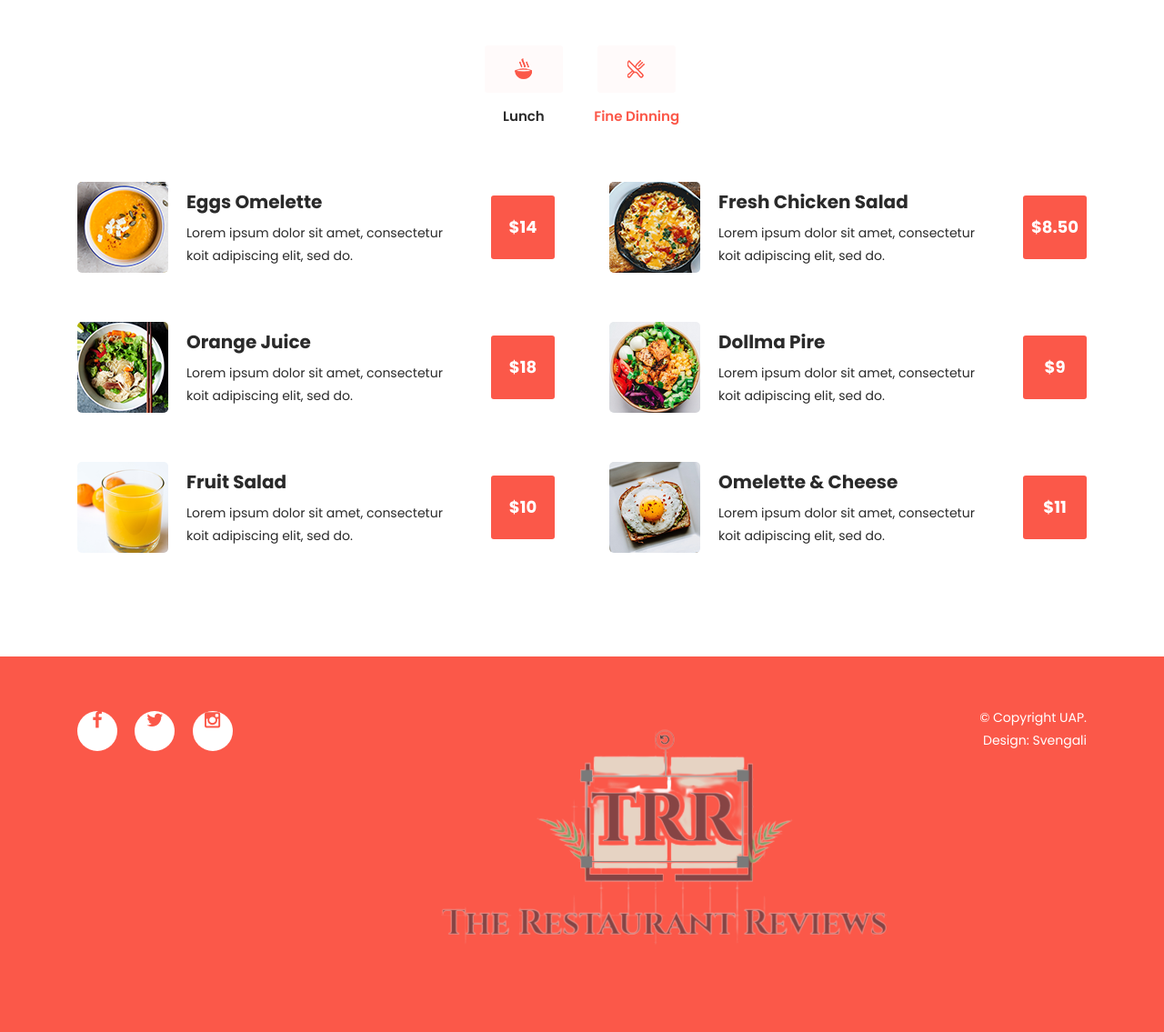
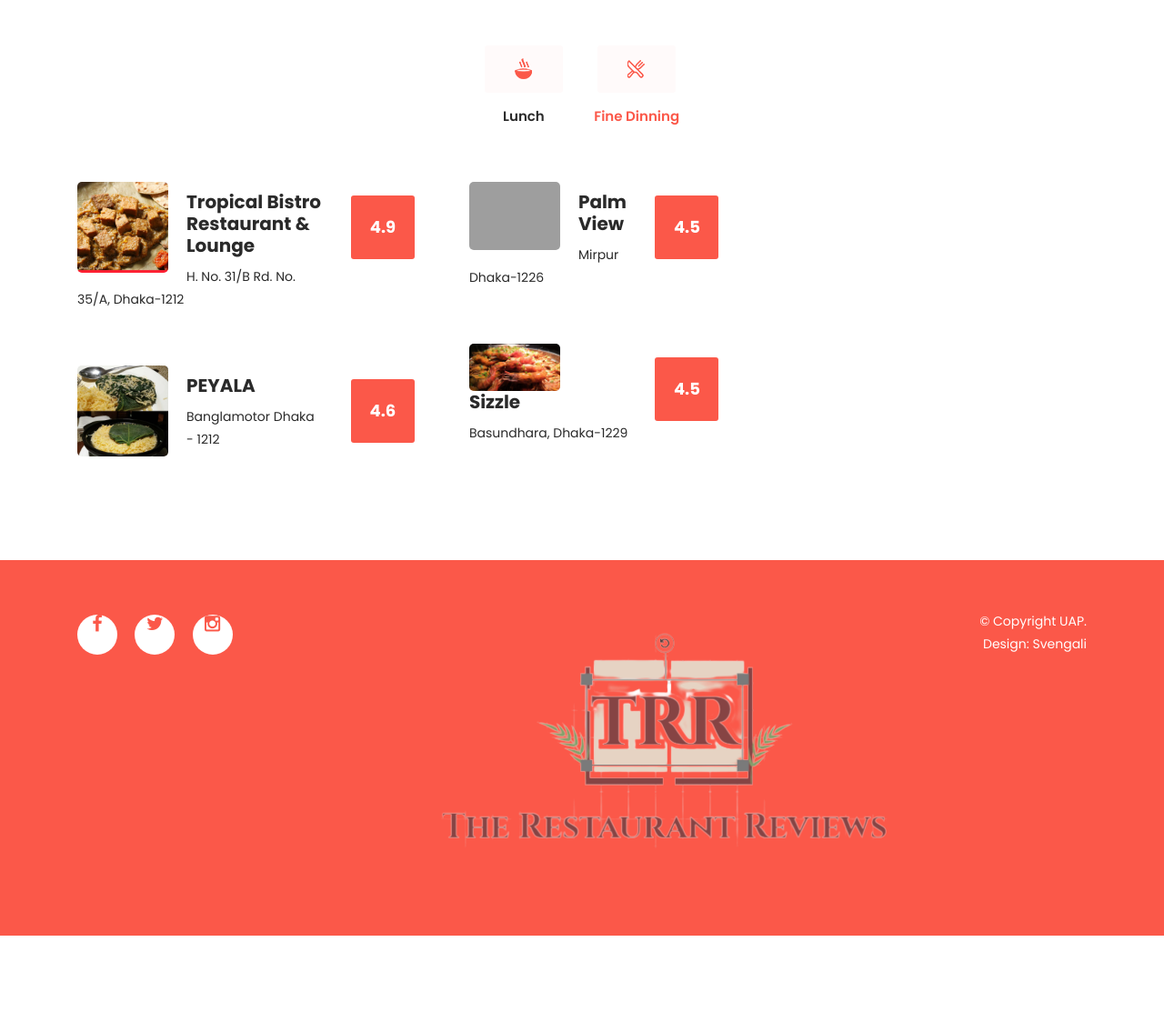
Before and after one commit to flapon808/TRR-ASM, a Django app: page /weekly_meals/ in a window 1280 px wide, after a click on "Fine Dinning". Shown: the part 218-1353 px from the top of the page at 91% size. After the commit the page ends 1247 px from the top, so only its background shows below. Run offline with Django 3.2, Linux system fonts and the light colour scheme; some libraries are stand-ins or nearby versions; grey boxes are pictures that could not be loaded.

Commit message:
weekly meals hyperlink complete

```diff
--- a/home/templates/weeklymeals.html
+++ b/home/templates/weeklymeals.html
@@ -116,14 +116,14 @@
                                                         </div>
                                                     </div>
                                                 </div>
-
+<br>
                                                 <div class="col-lg-12">
                                                     <div class="tab-item">
                                                         <a href="http://127.0.0.1:8000/product/19/">
                                                         <img class="img-fluid" src="{% static 'images/american.jpg' %}" >
                                                         </a>
                                                         <h4>AMERICAN BURGER</h4>
-                                                        <p>Metropoliton Shopping Plaza Shop 21.22, Rd 46, Dhaka
+                                                        <p>Metropoliton Shopping Plaza,
                                                         </p>
                                                         <div class="price">
                                                         <h6>4.5</h6>
@@ -171,6 +171,7 @@
                                     </div>
                                 </div>
                             </article>
+
                             <article id='tabs-3'>
                                 <div class="row">
                                     <div class="col-lg-6">
@@ -178,37 +179,30 @@
                                             <div class="left-list">
                                                 <div class="col-lg-12">
                                                     <div class="tab-item">
-                                                        <img src="{% static 'images/tab-item-05.png' %}" alt="">
-                                                        <h4>Eggs Omelette</h4>
-                                                        <p>Lorem ipsum dolor sit amet, consectetur koit adipiscing
-                                                            elit, sed do.</p>
+                                                        <a href="http://127.0.0.1:8000/product/16/">
+                                                        <img src="{% static 'images/tropical.webp' %}" alt="">
+                                                        </a>
+                                                        <h4>Tropical Bistro Restaurant & Lounge</h4>
+                                                        <p>H. No. 31/B Rd. No. 35/A, Dhaka-1212</p>
                                                         <div class="price">
-                                                            <h6>$14</h6>
+                                                            <h6>4.9</h6>
                                                         </div>
                                                     </div>
                                                 </div>
                                                 <div class="col-lg-12">
                                                     <div class="tab-item">
-                                                        <img src="{% static 'images/tab-item-03.png' %}" alt="">
-                                                        <h4>Orange Juice</h4>
-                                                        <p>Lorem ipsum dolor sit amet, consectetur koit adipiscing
-                                                            elit, sed do.</p>
+                                                        <a href="http://127.0.0.1:8000/product/14/">
+                                                        <img src="{% static 'images/peyala.webp' %}" alt="">
+                                                        </a>
+                                                        <h4>PEYALA</h4>
+                                                        <p>Banglamotor Dhaka - 1212</p>
                                                         <div class="price">
-                                                            <h6>$18</h6>
+                                                            <h6>4.6</h6>
                                                         </div>
                                                     </div>
                                                 </div>
-                                                <div class="col-lg-12">
-                                                    <div class="tab-item">
-                                                        <img src="{% static 'images/tab-item-02.png' %}" alt="">
-                                                        <h4>Fruit Salad</h4>
-                                                        <p>Lorem ipsum dolor sit amet, consectetur koit adipiscing
-                                                            elit, sed do.</p>
-                                                        <div class="price">
-                                                            <h6>$10</h6>
-                                                        </div>
-                                                    </div>
-                                                </div>
+
+
                                             </div>
                                         </div>
                                     </div>
@@ -217,37 +211,31 @@
                                             <div class="right-list">
                                                 <div class="col-lg-12">
                                                     <div class="tab-item">
-                                                        <img src="{% static 'images/tab-item-06.png' %}" alt="">
-                                                        <h4>Fresh Chicken Salad</h4>
-                                                        <p>Lorem ipsum dolor sit amet, consectetur koit adipiscing
-                                                            elit, sed do.</p>
+                                                        <a href="http://127.0.0.1:8000/product/17/">
+                                                        <img src="{% static 'images/palm.jpg' %}" alt="">
+                                                        </a>
+                                                        <h4>Palm View </h4>
+                                                        <p>Mirpur Dhaka-1226</p>
                                                         <div class="price">
-                                                            <h6>$8.50</h6>
+                                                            <h6>4.5</h6>
                                                         </div>
                                                     </div>
                                                 </div>
                                                 <div class="col-lg-12">
                                                     <div class="tab-item">
-                                                        <img src="{% static 'images//tab-item-01.png' %}" alt="">
-                                                        <h4>Dollma Pire</h4>
-                                                        <p>Lorem ipsum dolor sit amet, consectetur koit adipiscing
-                                                            elit, sed do.</p>
+                                                        <a href="http://127.0.0.1:8000/product/24/">
+                                                        <img src="{% static 'images/shizzel.PNG' %}" alt="">
+                                                        </a>
+                                                        <h4>Sizzle </h4>
+                                                        <p>Basundhara, Dhaka-1229
+
+                                                        </p>
                                                         <div class="price">
-                                                            <h6>$9</h6>
+                                                            <h6>4.5</h6>
                                                         </div>
                                                     </div>
                                                 </div>
-                                                <div class="col-lg-12">
-                                                    <div class="tab-item">
-                                                        <img src="{% static 'images/tab-item-04.png' %}" alt="">
-                                                        <h4>Omelette & Cheese</h4>
-                                                        <p>Lorem ipsum dolor sit amet, consectetur koit adipiscing
-                                                            elit, sed do.</p>
-                                                        <div class="price">
-                                                            <h6>$11</h6>
-                                                        </div>
-                                                    </div>
-                                                </div>
+
                                             </div>
                                         </div>
                                     </div>
```
Also changed, not shown: db.sqlite3, static/images/peyala.webp (added), static/images/tropical.webp (added).
